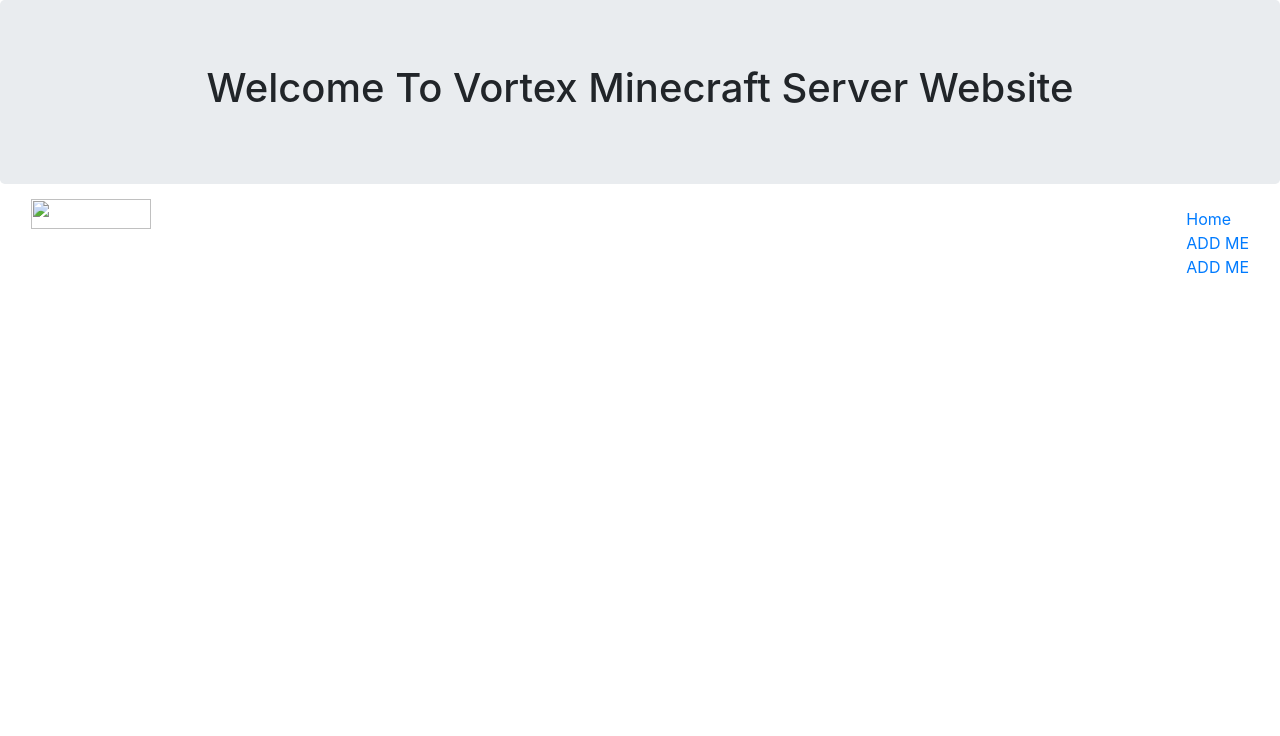
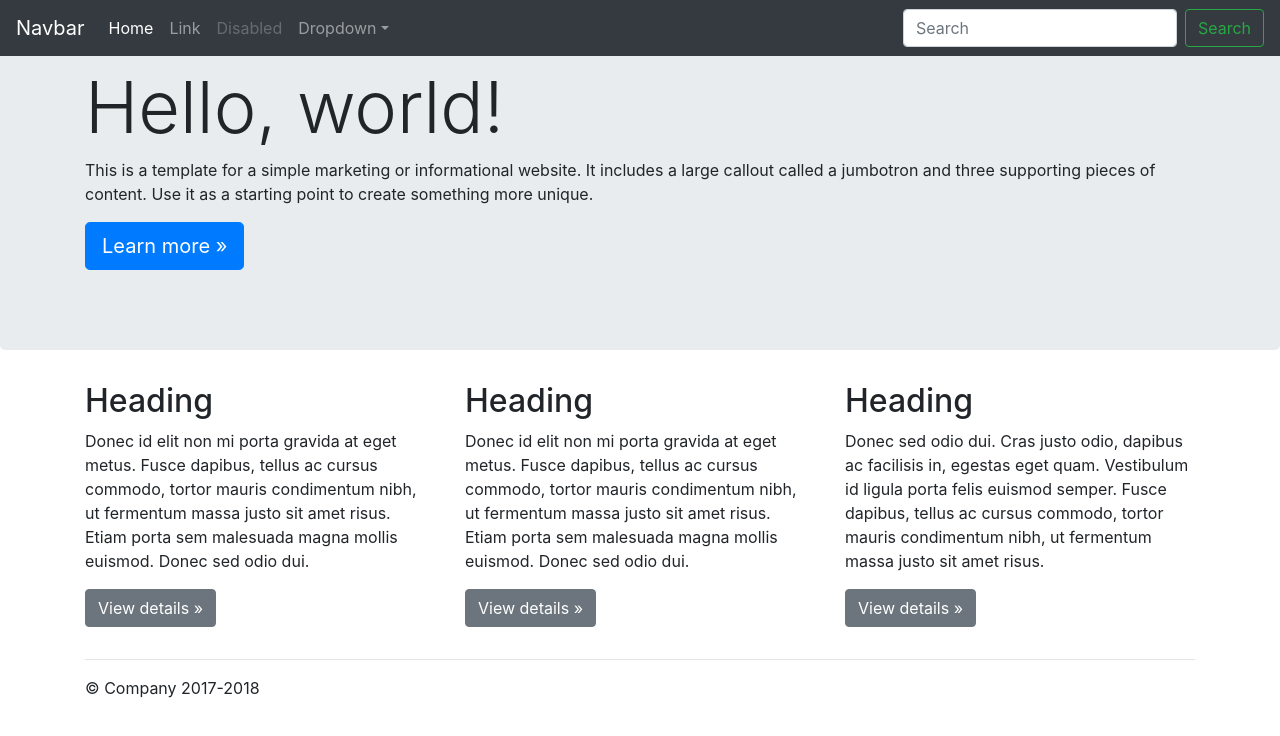
Before and after one commit to Vortex-MinecraftServer/Vortex-Minecraft.github.io, a plain HTML site: page index.html in a window 1280 px wide. Drawn offline with nearby package versions, Linux system fonts and the light colour scheme.

Commit message:
Change Everything cause old code don't work

```diff
--- a/index.html
+++ b/index.html
@@ -1,113 +1,102 @@
 <!DOCTYPE html>
-
 <html lang="en">
-
-  <head itemscope itemtype="http://schema.org/WebSite">
-
-    <!--Font Awesome-->
-
-  <link rel="stylesheet" href="https://cdnjs.cloudflare.com/ajax/libs/font-awesome/4.7.0/css/font-awesome.min.css">
-
-    <!--Bootstrap -->
-
-    <!-- jQuery library -->
-<script src="https://code.jquery.com/jquery-3.3.1.slim.min.js" integrity="sha384-q8i/X+965DzO0rT7abK41JStQIAqVgRVzpbzo5smXKp4YfRvH+8abtTE1Pi6jizo" crossorigin="anonymous"></script>
-<script src="https://cdnjs.cloudflare.com/ajax/libs/popper.js/1.14.0/umd/popper.min.js" integrity="sha384-cs/chFZiN24E4KMATLdqdvsezGxaGsi4hLGOzlXwp5UZB1LY//20VyM2taTB4QvJ" crossorigin="anonymous"></script>
-  <!--Bootstrap -->
-<link rel="stylesheet" href="https://stackpath.bootstrapcdn.com/bootstrap/4.1.0/css/bootstrap.min.css" integrity="sha384-9gVQ4dYFwwWSjIDZnLEWnxCjeSWFphJiwGPXr1jddIhOegiu1FwO5qRGvFXOdJZ4" crossorigin="anonymous">
-<script src="https://stackpath.bootstrapcdn.com/bootstrap/4.1.0/js/bootstrap.min.js" integrity="sha384-uefMccjFJAIv6A+rW+L4AHf99KvxDjWSu1z9VI8SKNVmz4sk7buKt/6v9KI65qnm" crossorigin="anonymous"></script>
+  <head>
+    <meta charset="utf-8">
+    <meta name="viewport" content="width=device-width, initial-scale=1, shrink-to-fit=no">
+    <meta name="description" content="Vortex Minecraft Server">
+    <meta name="author" content="Vortex Dev Team (AKA Mr_DiamondMC123)">
 
 
-  <style>
+    <title>Vortex Minecraft Server - Home</title>
 
-    .jumbotron {
-
-      margin-bottom: 0;
-
-    }
-
-    .navbar {
-
-      margin-bottom: 50px;
-
-      border-radius: 0;
-
-    }
+    <!-- Bootstrap core CSS -->
+    <link rel="stylesheet" href="https://stackpath.bootstrapcdn.com/bootstrap/4.1.0/css/bootstrap.min.css" integrity="sha384-9gVQ4dYFwwWSjIDZnLEWnxCjeSWFphJiwGPXr1jddIhOegiu1FwO5qRGvFXOdJZ4" crossorigin="anonymous">
 
 
 
-
-
-    </style>
-
-  <meta charset="utf-8">
-  <meta name="viewport" content="width=device-width, initial-scale=1, shrink-to-fit=no">
-
-  <meta name="description" content="Vortex Minecraft Server">
-
-  <meta name="keywords" content="Minecraft,Server,Vortex">
-
-  <meta name="author" content="Vortex Dev Team">
-
-
-
-
-  <title itemprop='name'>Vortex Server</title>
-
-  <link rel="canonical" href="Vortex-MinecraftServer.github.io" itemprop="url">
-
- </head>
-
-
+  </head>
 
   <body>
 
-    <div class="jumbotron text-center">
+    <nav class="navbar navbar-expand-md navbar-dark fixed-top bg-dark">
+      <a class="navbar-brand" href="#">Navbar</a>
+      <button class="navbar-toggler" type="button" data-toggle="collapse" data-target="#navbarsExampleDefault" aria-controls="navbarsExampleDefault" aria-expanded="false" aria-label="Toggle navigation">
+        <span class="navbar-toggler-icon"></span>
+      </button>
 
-        <h1>Welcome To Vortex Minecraft Server Website</h1>
+      <div class="collapse navbar-collapse" id="navbarsExampleDefault">
+        <ul class="navbar-nav mr-auto">
+          <li class="nav-item active">
+            <a class="nav-link" href="#">Home <span class="sr-only">(current)</span></a>
+          </li>
+          <li class="nav-item">
+            <a class="nav-link" href="#">Link</a>
+          </li>
+          <li class="nav-item">
+            <a class="nav-link disabled" href="#">Disabled</a>
+          </li>
+          <li class="nav-item dropdown">
+            <a class="nav-link dropdown-toggle" href="http://example.com" id="dropdown01" data-toggle="dropdown" aria-haspopup="true" aria-expanded="false">Dropdown</a>
+            <div class="dropdown-menu" aria-labelledby="dropdown01">
+              <a class="dropdown-item" href="#">Action</a>
+              <a class="dropdown-item" href="#">Another action</a>
+              <a class="dropdown-item" href="#">Something else here</a>
+            </div>
+          </li>
+        </ul>
+        <form class="form-inline my-2 my-lg-0">
+          <input class="form-control mr-sm-2" type="text" placeholder="Search" aria-label="Search">
+          <button class="btn btn-outline-success my-2 my-sm-0" type="submit">Search</button>
+        </form>
+      </div>
+    </nav>
 
+    <main role="main">
+
+      <!-- Main jumbotron for a primary marketing message or call to action -->
+      <div class="jumbotron">
+        <div class="container">
+          <h1 class="display-3">Hello, world!</h1>
+          <p>This is a template for a simple marketing or informational website. It includes a large callout called a jumbotron and three supporting pieces of content. Use it as a starting point to create something more unique.</p>
+          <p><a class="btn btn-primary btn-lg" href="#" role="button">Learn more &raquo;</a></p>
+        </div>
       </div>
 
-   <nav class="navbar navbar-default">
+      <div class="container">
+        <!-- Example row of columns -->
+        <div class="row">
+          <div class="col-md-4">
+            <h2>Heading</h2>
+            <p>Donec id elit non mi porta gravida at eget metus. Fusce dapibus, tellus ac cursus commodo, tortor mauris condimentum nibh, ut fermentum massa justo sit amet risus. Etiam porta sem malesuada magna mollis euismod. Donec sed odio dui. </p>
+            <p><a class="btn btn-secondary" href="#" role="button">View details &raquo;</a></p>
+          </div>
+          <div class="col-md-4">
+            <h2>Heading</h2>
+            <p>Donec id elit non mi porta gravida at eget metus. Fusce dapibus, tellus ac cursus commodo, tortor mauris condimentum nibh, ut fermentum massa justo sit amet risus. Etiam porta sem malesuada magna mollis euismod. Donec sed odio dui. </p>
+            <p><a class="btn btn-secondary" href="#" role="button">View details &raquo;</a></p>
+          </div>
+          <div class="col-md-4">
+            <h2>Heading</h2>
+            <p>Donec sed odio dui. Cras justo odio, dapibus ac facilisis in, egestas eget quam. Vestibulum id ligula porta felis euismod semper. Fusce dapibus, tellus ac cursus commodo, tortor mauris condimentum nibh, ut fermentum massa justo sit amet risus.</p>
+            <p><a class="btn btn-secondary" href="#" role="button">View details &raquo;</a></p>
+          </div>
+        </div>
 
-  <div class="container-fluid">
+        <hr>
 
-    <div class="navbar-header">
+      </div> <!-- /container -->
 
-      <a class="navbar-brand" href="index.html" style="margin-bottom: 60px"> <img src="assets/Logo.svg" height="30px" width="120px"></a>
+    </main>
 
-    </div>
+    <footer class="container">
+      <p>&copy; Company 2017-2018</p>
+    </footer>
 
-    <ul class="nav navbar-nav">
-
-      <li><a href="Vortex-MinecraftServer.github.io">Home</a></li>
-
-      <li><a href="*">ADD ME</a></li>
-
-      <li><a href="*">ADD ME</a></li>
-
-    </ul>
-
-  </div>
-
-    </nav>
-
-
-
-    <div class="container">
-
-    </div>
-
-
-
-
-
-
-
+    <!-- Bootstrap core JavaScript
+    ================================================== -->
+    <!-- Placed at the end of the document so the pages load faster -->
+     <script src="https://code.jquery.com/jquery-3.3.1.slim.min.js" integrity="sha384-q8i/X+965DzO0rT7abK41JStQIAqVgRVzpbzo5smXKp4YfRvH+8abtTE1Pi6jizo" crossorigin="anonymous"></script>
+     <script src="https://cdnjs.cloudflare.com/ajax/libs/popper.js/1.14.0/umd/popper.min.js" integrity="sha384-cs/chFZiN24E4KMATLdqdvsezGxaGsi4hLGOzlXwp5UZB1LY//20VyM2taTB4QvJ" crossorigin="anonymous"></script>
+     <script src="https://stackpath.bootstrapcdn.com/bootstrap/4.1.0/js/bootstrap.min.js" integrity="sha384-uefMccjFJAIv6A+rW+L4AHf99KvxDjWSu1z9VI8SKNVmz4sk7buKt/6v9KI65qnm" crossorigin="anonymous"></script>
   </body>
-
-
-
-
-
 </html>
```
